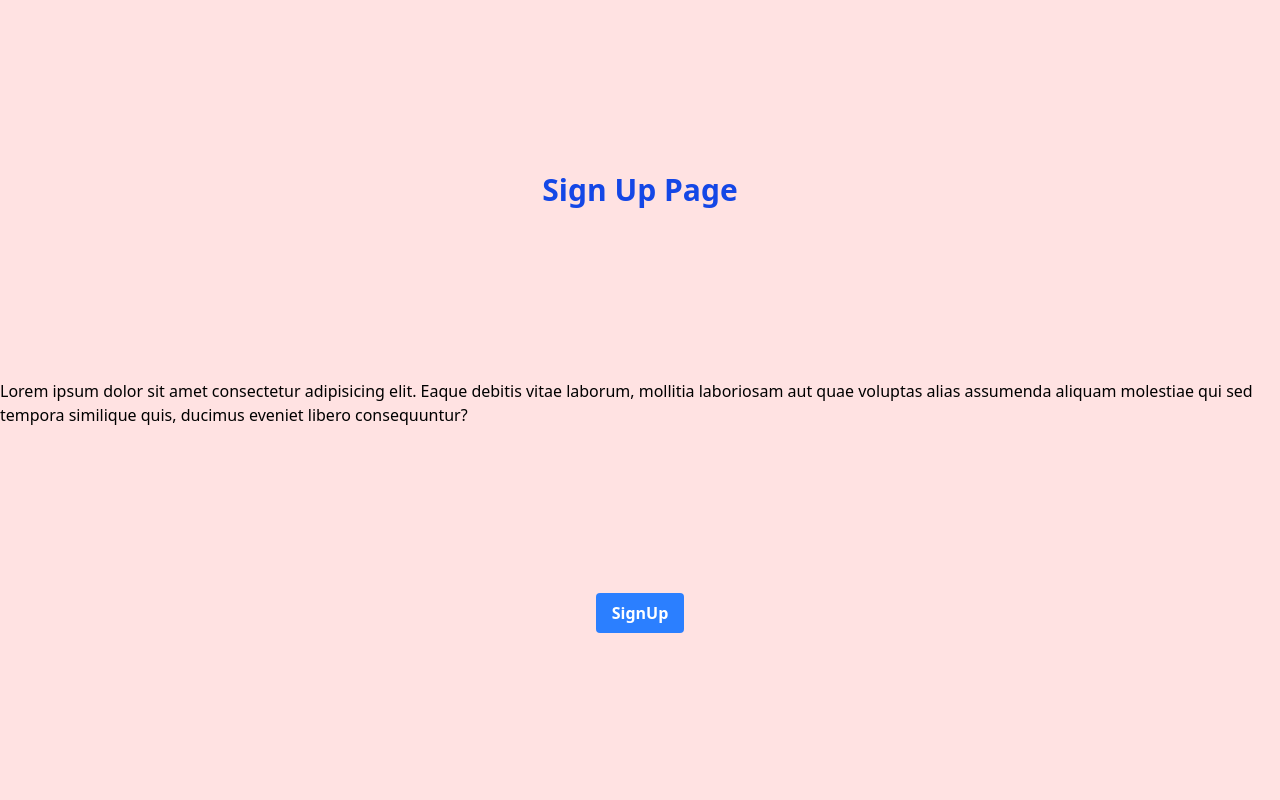
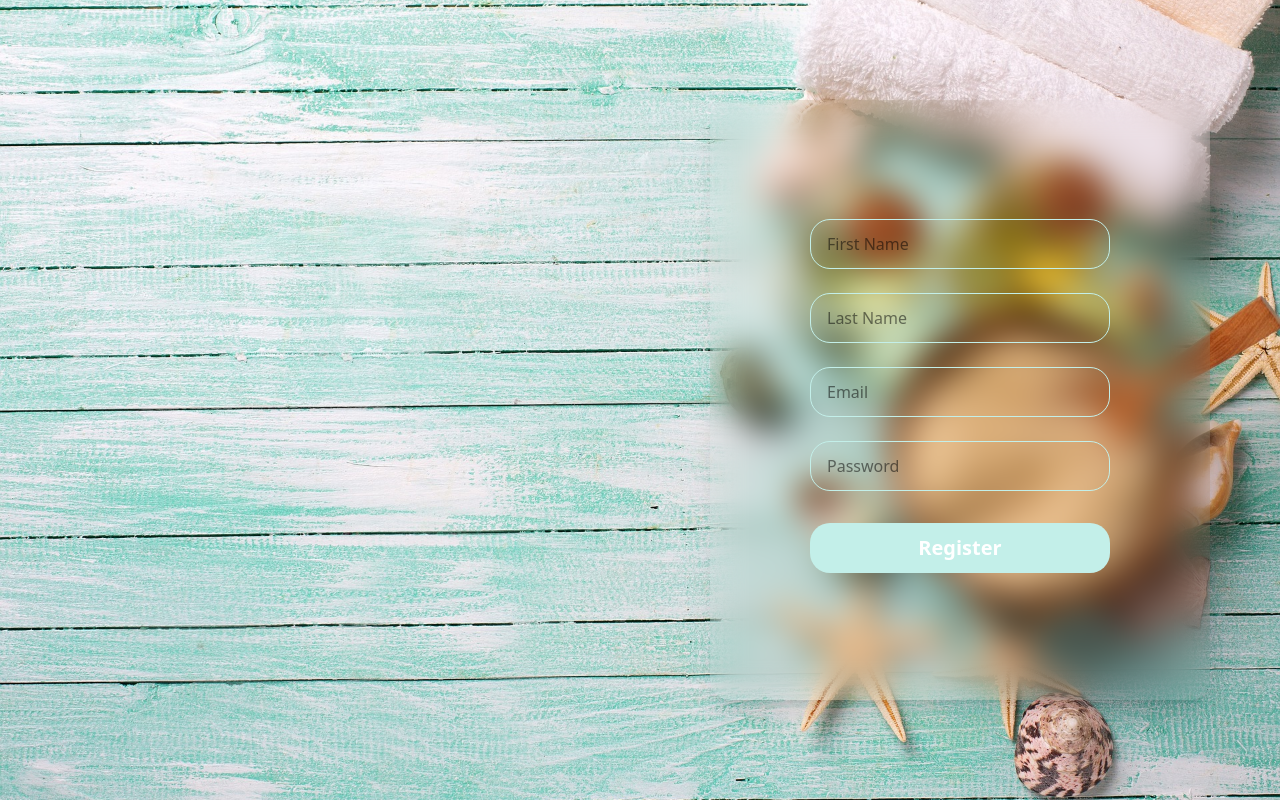
Before and after one commit to VishishtaDilsara/CBC-Frontend, a React app: page /signup in a window 1280 px wide. Built offline with nearby package versions, Linux system fonts and the light colour scheme; the HTML template or start-up script is replaced by a standard one.

Commit message:
Signup page created

```diff
--- a/src/App.jsx
+++ b/src/App.jsx
@@ -2,11 +2,11 @@ import { BrowserRouter, Route, Routes } from "react-router-dom";
 import "./App.css";
 import HomePage from "./pages/home";
 import LoginPage from "./pages/login";
-import SignUpPage from "./pages/signup";
 import Header from "./components/header";
 import AdminPage from "./pages/adminPage";
 import TestPage from "./pages/testPage";
 import { Toaster } from "react-hot-toast";
+import RegisterPage from "./pages/register";
 
 function App() {
   return (
@@ -16,7 +16,7 @@ function App() {
         <Routes path="/*">
           <Route path="/" element={<HomePage />} />
           <Route path="/login" element={<LoginPage />} />
-          <Route path="/signup" element={<SignUpPage />} />
+          <Route path="/signup" element={<RegisterPage />} />
           <Route path="/testing" element={<TestPage />} />
           <Route path="/admin/*" element={<AdminPage />} />
           <Route path="/*" element={<h1>404: Page Not Found</h1>} />
--- a/src/pages/login.jsx
+++ b/src/pages/login.jsx
@@ -1,22 +1,30 @@
 import axios from "axios";
 import { useState } from "react";
 import toast from "react-hot-toast";
+import { useNavigate } from "react-router-dom";
 
 export default function LoginPage() {
   const [email, setEmail] = useState("");
   const [password, setPassword] = useState("");
+  const navigate = useNavigate();
 
   async function handleLogin() {
     try {
       const response = await axios.post(
-        "http://localhost:3000/api/users/login",
+        import.meta.env.VITE_BACKEND_URL + "/api/users/login",
         {
           email: email,
           password: password,
         }
       );
       toast.success(response.data.message);
-      console.log(response.data.message);
+      console.log(response.data);
+      localStorage.setItem("token", response.data.token);
+      if (response.data.role === "admin") {
+        navigate("/admin/");
+      } else {
+        navigate("/");
+      }
     } catch (err) {
       toast.error(err.response.data.message);
     }
--- /dev/null
+++ b/src/pages/register.jsx
@@ -0,0 +1,82 @@
+import axios from "axios";
+import { useState } from "react";
+import toast from "react-hot-toast";
+import { useNavigate } from "react-router-dom";
+
+export default function RegisterPage() {
+  const [firstName, setFirstName] = useState("");
+  const [lastName, setLastName] = useState("");
+  const [email, setEmail] = useState("");
+  const [password, setPassword] = useState("");
+  const navigate = useNavigate();
+
+  async function handleRegister() {
+    try {
+      const response = await axios.post(
+        import.meta.env.VITE_BACKEND_URL + "/api/users",
+        {
+          firstName: firstName,
+          lastName: lastName,
+          email: email,
+          password: password,
+        }
+      );
+
+      toast.success(response.data.message || "Registration successful");
+      navigate("/login");
+    } catch (err) {
+      toast.error(
+        err?.response?.data?.message || "Registration failed. Please try again."
+      );
+    }
+  }
+
+  return (
+    <div className="w-full h-screen bg-[url('/login.jpg')] bg-center bg-cover flex justify-evenly items-center">
+      <div className="w-[50%] h-full"></div>
+      <div className="w-[50%] h-full flex justify-center items-center">
+        <div className="w-[500px] h-[600px] backdrop-blur-lg rounded-[20px] shadow-xl flex flex-col justify-center items-center">
+          <input
+            placeholder="First Name"
+            onChange={(e) => {
+              setFirstName(e.target.value);
+            }}
+            value={firstName}
+            className="w-[300px] h-[50px] border border-[#c3efe9] rounded-[20px] my-3 px-4"
+          />
+          <input
+            placeholder="Last Name"
+            onChange={(e) => {
+              setLastName(e.target.value);
+            }}
+            value={lastName}
+            className="w-[300px] h-[50px] border border-[#c3efe9] rounded-[20px] my-3 px-4"
+          />
+          <input
+            placeholder="Email"
+            onChange={(e) => {
+              setEmail(e.target.value);
+            }}
+            value={email}
+            className="w-[300px] h-[50px] border border-[#c3efe9] rounded-[20px] my-3 px-4"
+          />
+          <input
+            type="password"
+            placeholder="Password"
+            onChange={(e) => {
+              setPassword(e.target.value);
+            }}
+            value={password}
+            className="w-[300px] h-[50px] border border-[#c3efe9] rounded-[20px] my-3 px-4"
+          />
+          <button
+            onClick={handleRegister}
+            className="w-[300px] cursor-pointer h-[50px] bg-[#c3efe9] rounded-[20px] text-[20px] font-bold text-white my-5"
+          >
+            Register
+          </button>
+        </div>
+      </div>
+    </div>
+  );
+}
--- a/src/pages/signup.jsx
+++ /dev/null
@@ -1,16 +0,0 @@
-export default function SignUpPage() {
-  return (
-    <div className="w-full h-screen bg-red-100 flex flex-col justify-evenly items-center">
-      <h1 className="font-bold text-[30px] text-blue-700"> Sign Up Page</h1>
-      <p>
-        Lorem ipsum dolor sit amet consectetur adipisicing elit. Eaque debitis
-        vitae laborum, mollitia laboriosam aut quae voluptas alias assumenda
-        aliquam molestiae qui sed tempora similique quis, ducimus eveniet libero
-        consequuntur?
-      </p>
-      <button className="bg-blue-500 text-white font-bold py-2 px-4 rounded">
-        SignUp
-      </button>
-    </div>
-  );
-}
```
Also changed, not shown: 1 other file (tests, documents, lock files or other folders).
